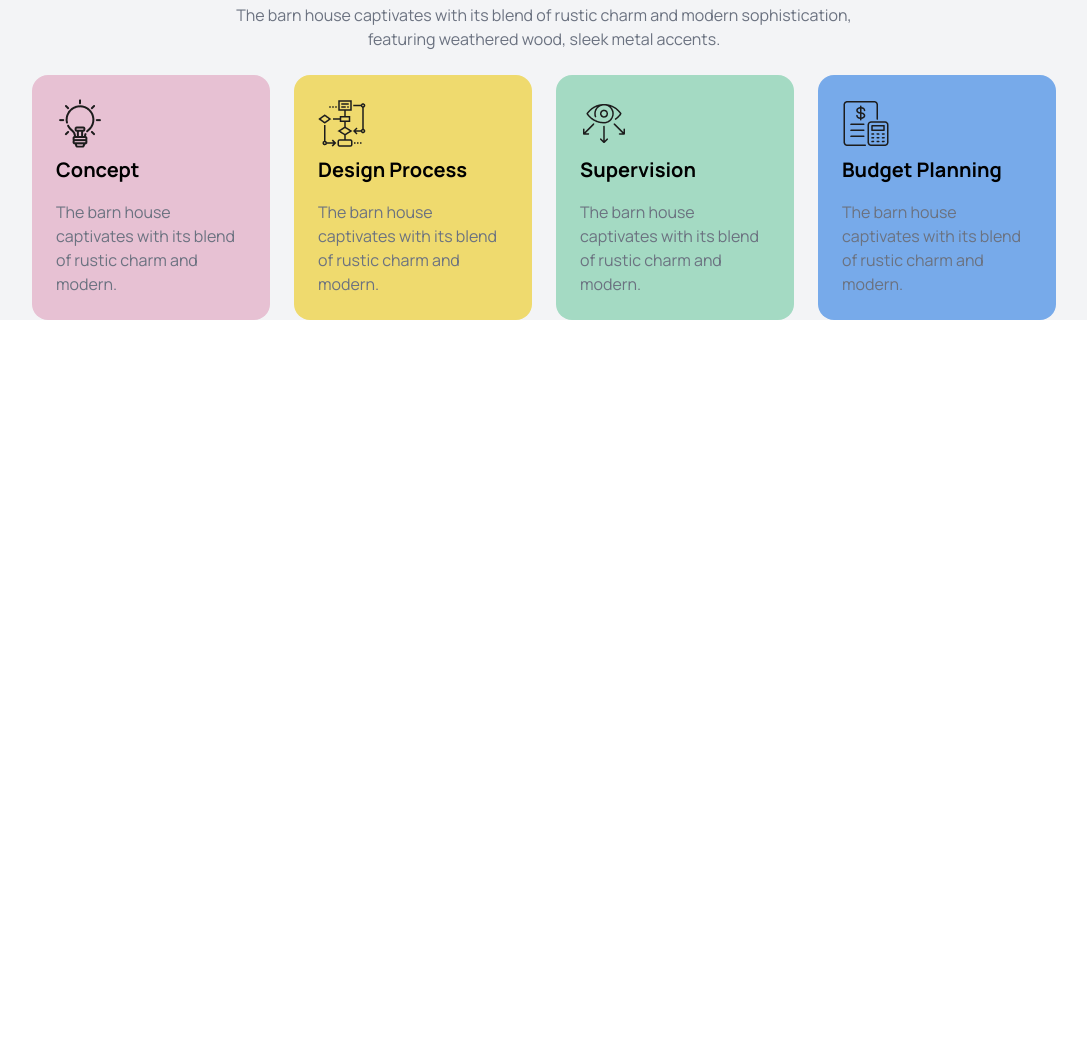
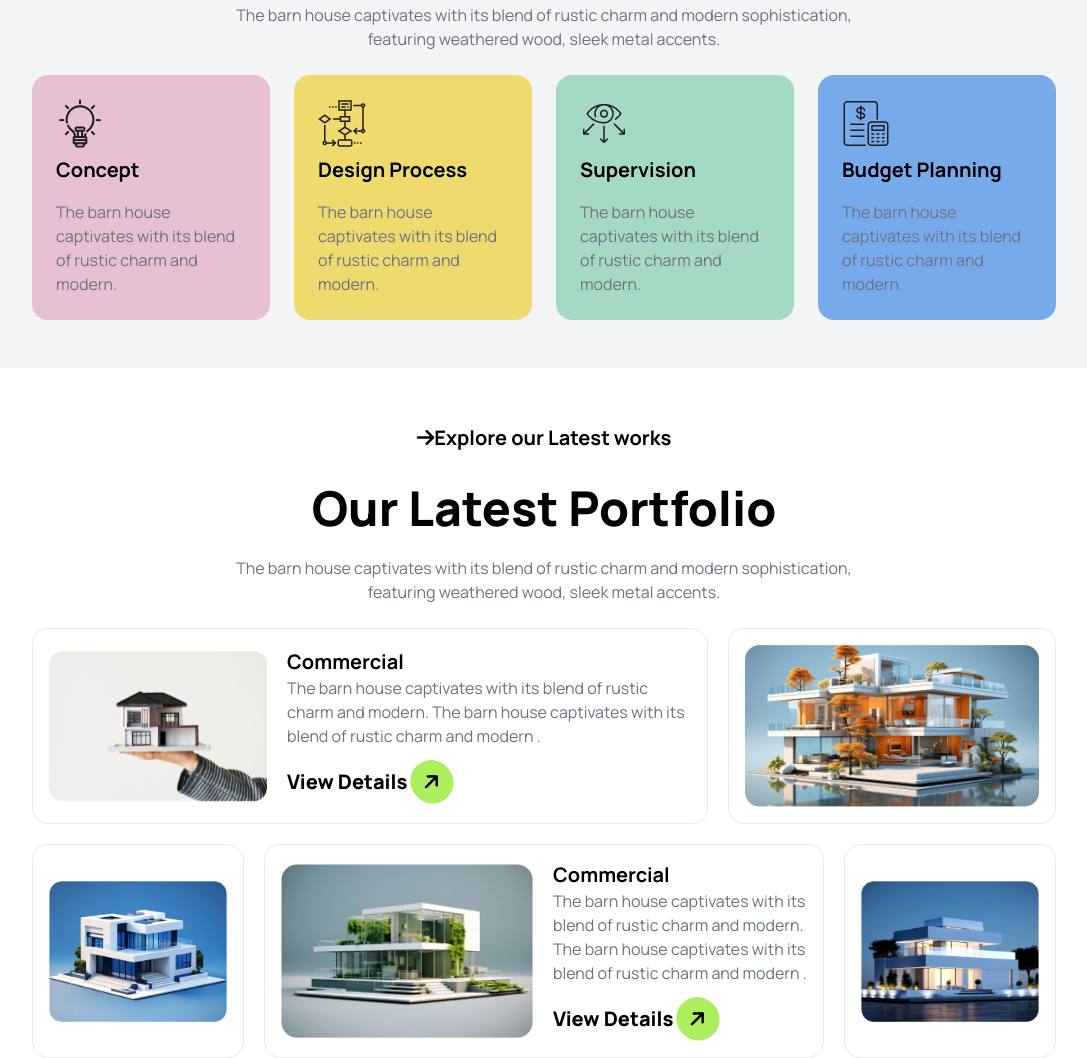
Before and after one commit to forhad1518/Assignment-03, a plain HTML site: page index.html in a window 1280 px wide. Shown: the part 1531-2589 px from the top of the page, without its empty margins (96-1183 px from the left). Before the commit the page ends 1851 px from the top, so only its background shows below. Drawn offline with nearby package versions, Linux system fonts and the light colour scheme.

Commit message:
explorer our latest works

```diff
--- a/index.html
+++ b/index.html
@@ -143,8 +143,58 @@
               <p class="text-gray-500">The barn house captivates with its blend of rustic charm and modern.</p>
             </div>
           </div>
+          <br><br>
          </div>
         </section>
+        <!-- Explore Our Latest Works -->
+        <section class="bg-[#FFFFFF]">
+          <div class="w-4/5 mx-auto">
+           <br>
+           <br>
+           <!-- text content -->
+           <div>
+             <div class="text-center">
+               <button class="bg-white px-4 py-2 rounded-full text-xl font-bold"><i class="fa-solid fa-arrow-right"></i>Explore our Latest works</button>
+               <br>
+               <br>
+               <h1 class="text-3xl md:text-4xl lg:text-5xl font-black">Our Latest Portfolio</h1>
+               <br>
+               <p class="text-gray-500 w-2/3 mx-auto">The barn house captivates with its blend of rustic charm and modern sophistication, featuring weathered wood, sleek metal accents.</p>
+           </div>
+           <br>
+           <!-- Card Content -->
+           <div class="grid grid-cols-9 gap-5">
+            <div class="p-4 rounded-2xl flex gap-x-5 border-[#E9E9E9] border col-span-6 items-center">
+              <div>
+                <img class="w-full" src="assets/img1.png" alt="">
+              </div>
+              <div class="w-3/4">
+                <h4 class="text-xl font-bold">Commercial</h4>
+                <p class="text-gray-500">The barn house captivates with its blend of rustic charm and modern. The barn house captivates with its blend of rustic charm and modern .</p>
+                <button class="text-xl font-black border-none border-solid border-2 rounded-full">View Details <i class="fa-solid fa-arrow-right -rotate-45 p-3 bg-[#ABEF5F] rounded-full mt-3"></i></button>
+              </div>
+            </div>
+            <div class="p-4 rounded-2xl border-[#E9E9E9] border col-span-3">
+              <img src="assets/img2.png" alt="">
+            </div>
+            <div class="p-4 rounded-2xl border-[#E9E9E9] border col-span-2 content-center">
+              <img src="assets/img3.png" alt="">
+            </div>
+            <div class="p-4 rounded-2xl flex gap-x-5 border-[#E9E9E9] border col-span-5 items-center">
+              <div>
+                <img class="w-full" src="assets/img4.png" alt="">
+              </div>
+              <div class="w-1/2">
+                <h4 class="text-xl font-bold">Commercial</h4>
+                <p class="text-gray-500">The barn house captivates with its blend of rustic charm and modern. The barn house captivates with its blend of rustic charm and modern .</p>
+                <button class="text-xl font-black border-none border-solid border-2 rounded-full">View Details <i class="fa-solid fa-arrow-right -rotate-45 p-3 bg-[#ABEF5F] rounded-full mt-3"></i></button>
+              </div>
+            </div>
+            <div class="p-4 rounded-2xl border-[#E9E9E9] border col-span-2 content-center">
+              <img class="content-center" src="assets/img5.png" alt="">
+            </div>
+           </div>
+         </section>
     </main>
     <footer>
 
```
